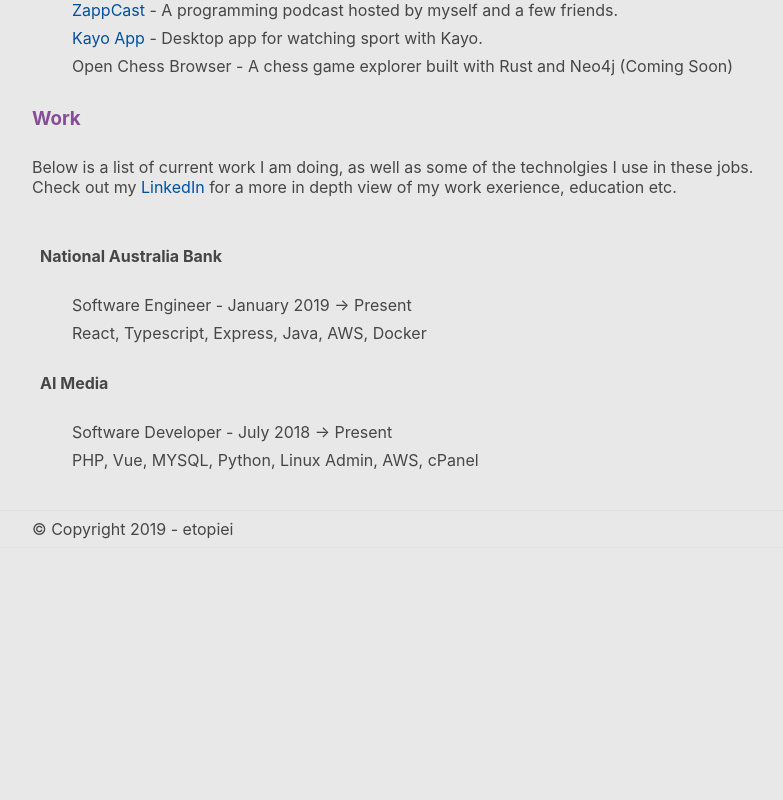
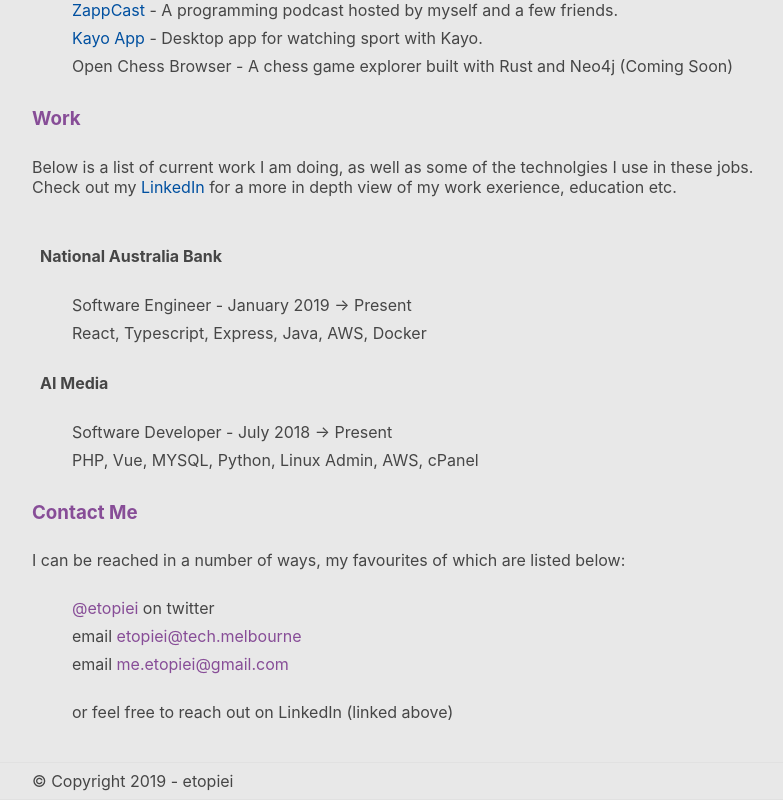
Before and after one commit to etopiei/website, a Svelte app: page / in a window 1280 px wide. Shown: the part 607-1407 px from the top of the page, without its empty margins (8-791 px from the left). Before the commit the page ends 1155 px from the top, so only its background shows below. Built offline with nearby package versions, Linux system fonts and the light colour scheme.

Commit message:
contact section added

```diff
--- a/src/App.svelte
+++ b/src/App.svelte
@@ -7,6 +7,9 @@
 		margin-left: 2rem;
 		padding-top: 4px;
 		padding-bottom: 4px;
+	}
+	.accent {
+		color: #874d97;
 	}
 	h1 {
 		color: #874d97;
@@ -69,6 +72,16 @@
 		<li>PHP, Vue, MYSQL, Python, Linux Admin, AWS, cPanel</li>
 </ul>
 
+<h3>Contact Me</h3>
+<p>I can be reached in a number of ways, my favourites of which are listed below:</p>
+<ul>
+	<li class="no-indent"><span class="accent no-indent">@etopiei</span> on twitter</li>
+	<li class="no-indent">email <span class="accent no-indent">etopiei@tech.melbourne</span></li>
+	<li class="no-indent">email <span class="accent no-indent">me.etopiei@gmail.com</span></li><br>
+	<li class="no-indent">or feel free to reach out on LinkedIn (linked above)</li>
+</ul>
+
+
 <footer class="no-indent">
 <span>© Copyright 2019 - etopiei</span>
 </footer>
```
